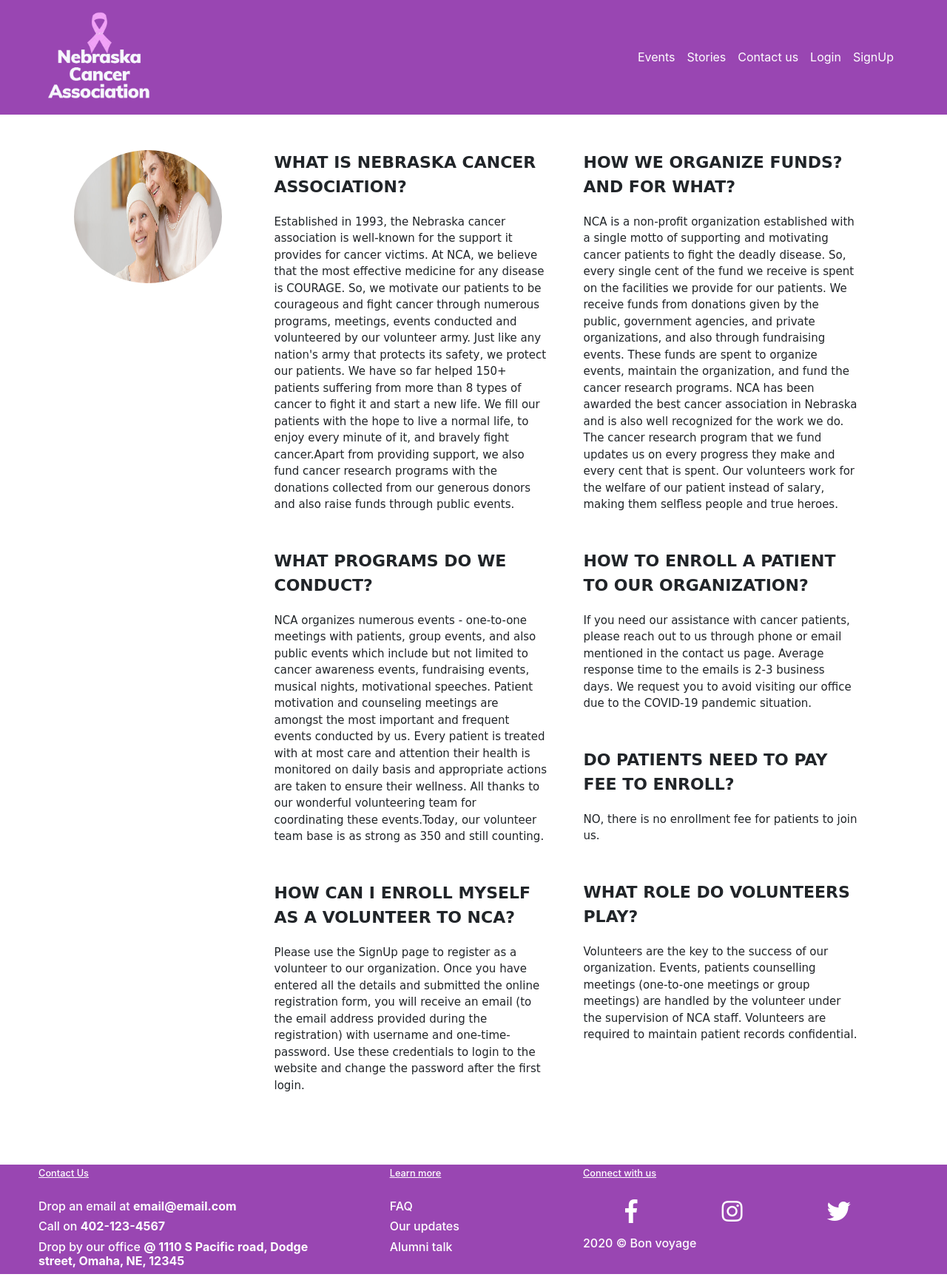
After one commit to Santhosh417/8210T5app-ncavas, a Django app: page /faq/ in a window 1280 px wide. The commit adds this page. Shown: the whole page at 74% size. Run offline with Django 3.2, Linux system fonts and the light colour scheme; some libraries are stand-ins or nearby versions.

Commit message:
Adding FAQ page
Adding FAQ page

```diff
--- a/nca/static/css/styles.css
+++ b/nca/static/css/styles.css
@@ -285,6 +285,18 @@ form.login-form-container p, form.login-form-container div{
     min-height: 100vh;
 }
 
+.about-us-heading{
+    font-size: 22px;
+    font-family: cursive;
+    font-weight: bold;
+    margin-bottom: 20px;
+}
+
+.about-us-text{
+    font-size: 15px;
+    font-family: cursive;
+}
+
 @media only screen
     and (device-width : 375px)
     and (device-height : 812px)
--- a/nca/templates/base.html
+++ b/nca/templates/base.html
@@ -76,12 +76,12 @@
             </div>
             <div class="h-75 w-100 p-0 d-flex flex-column">
                 <div class="h6 w-100 p-0">
-                    <a class="text-white text-decoration-none" href="{% url 'nca:workinprogress' %}">
+                    <a class="text-white text-decoration-none" href="{% url 'nca:faq' %}">
                         FAQ
                     </a>
                 </div>
                 <div class="h6 w-100 p-0">
-                    <a class="text-white text-decoration-none" href="{% url 'nca:workinprogress' %}">
+                    <a class="text-white text-decoration-none" href="{% url 'events:events_details' %}">
                         Our updates
                     </a>
                 </div>
--- /dev/null
+++ b/nca/templates/faq.html
@@ -0,0 +1,105 @@
+<!doctype html>
+<html lang="en">
+{% extends 'base.html' %}
+{%load static %}
+{% block title %}FAQ{% endblock title %}
+
+{% block content %}
+<div class="row mb-5 mt-5 ml-auto mr-auto">
+    <div class="col-sm-3 mr-2">
+        <div class="about-us-heading">
+            <img src="{% static 'img/volunteer_voice.jpg' %}" class="rounded-circle float-left" alt="Sample image" style="width:200px;height:180px">
+        </div>
+    </div>
+    <div class="col-sm-4 mr-5 ">
+        <div class="row mb-5">
+            <div class="about-us-heading">
+                WHAT IS NEBRASKA CANCER ASSOCIATION?
+            </div>
+            <div class="about-us-text">
+                Established in 1993, the Nebraska cancer association is well-known for the support it provides for
+                cancer victims. At NCA, we believe that the most effective medicine for any disease is COURAGE.
+                So, we motivate our patients to be courageous and fight cancer through numerous programs, meetings,
+                events conducted and volunteered by our volunteer army. Just like any nation's army that protects its
+                safety, we protect our patients. We have so far helped 150+ patients suffering from more than 8 types
+                of cancer to fight it and start a new life. We fill our patients with the hope to live a normal life,
+                to enjoy every minute of it, and bravely fight cancer.Apart from providing support, we also fund cancer
+                research programs with the donations collected from our generous donors and also raise funds through
+                public events.
+            </div>
+        </div>
+        <div class="row mb-5">
+            <div class="about-us-heading">
+                WHAT PROGRAMS DO WE CONDUCT?
+            </div>
+            <div class="about-us-text">
+                NCA organizes numerous events - one-to-one meetings with patients, group events, and also public events
+                which include but not limited to cancer awareness events, fundraising events, musical nights,
+                motivational speeches. Patient motivation and counseling meetings are amongst the most important and
+                frequent events conducted by us. Every patient is treated with at most care and attention their health
+                is monitored on daily basis and appropriate actions are taken to ensure their wellness. All thanks to
+                our wonderful volunteering team for coordinating these events.Today, our volunteer team base is as
+                strong as 350 and still counting.
+            </div>
+        </div>
+        <div class="row mb-5">
+            <div class="about-us-heading">
+                HOW CAN I ENROLL MYSELF AS A VOLUNTEER TO NCA?
+            </div>
+            <div class="about-us-text">
+                Please use the SignUp page to register as a volunteer to our organization. Once you have entered all
+                the details and submitted the online registration form, you will receive an email (to the email address
+                provided during the registration) with username and one-time-password. Use these credentials to login
+                to the website and change the password after the first login.
+            </div>
+        </div>
+    </div>
+    <div class="col-sm-4">
+        <div class="row mb-5">
+            <div class="about-us-heading">
+                HOW WE ORGANIZE FUNDS? AND FOR WHAT?
+            </div>
+            <div class="about-us-text">
+                NCA is a non-profit organization established with a single motto of supporting and motivating cancer
+                patients to fight the deadly disease. So, every single cent of the fund we receive is spent on the
+                facilities we provide for our patients. We receive funds from donations given by the public, government
+                agencies, and private organizations, and also through fundraising events. These funds are spent to
+                organize events, maintain the organization, and fund the cancer research programs. NCA has been awarded
+                the best cancer association in Nebraska and is also well recognized for the work we do. The cancer
+                research program that we fund updates us on every progress they make and every cent that is spent. Our
+                volunteers work for the welfare of our patient instead of salary, making them selfless people and true
+                heroes.
+            </div>
+        </div>
+        <div class="row mb-5">
+            <div class="about-us-heading">
+                HOW TO ENROLL A PATIENT TO OUR ORGANIZATION?
+            </div>
+            <div class="about-us-text">
+                If you need our assistance with cancer patients, please reach out to us through phone or email
+                mentioned in the contact us page. Average response time to the emails is 2-3 business days. We request
+                you to avoid visiting our office due to the COVID-19 pandemic situation.
+            </div>
+        </div>
+        <div class="row mb-5">
+            <div class="about-us-heading">
+                DO PATIENTS NEED TO PAY FEE TO ENROLL?
+            </div>
+            <div class="about-us-text">
+                NO, there is no enrollment fee for patients to join us.
+            </div>
+        </div>
+        <div class="row mb-5">
+            <div class="about-us-heading">
+                WHAT ROLE DO VOLUNTEERS PLAY?
+            </div>
+            <div class="about-us-text">
+                Volunteers are the key to the success of our organization. Events, patients counselling meetings
+                (one-to-one meetings or group meetings) are handled by the volunteer under the supervision of NCA staff.
+                Volunteers are required to maintain patient records confidential.
+            </div>
+        </div>
+    </div>
+</div>
+{% endblock content %}
+</html>
--- a/nca/urls.py
+++ b/nca/urls.py
@@ -9,4 +9,5 @@ urlpatterns = [
     path('', views.home, name="home"),
     path('workinprogress/', views.workinprogress, name="workinprogress"),
     path('contactus/', views.contactus, name="contactus"),
+    path('faq/', views.faq, name="faq")
 ]
--- a/nca/views.py
+++ b/nca/views.py
@@ -44,3 +44,6 @@ def workinprogress(request):
 
 def contactus(request):
         return render(request, 'ContactUs.html')
+
+def faq(request):
+        return render(request, 'faq.html')
```
